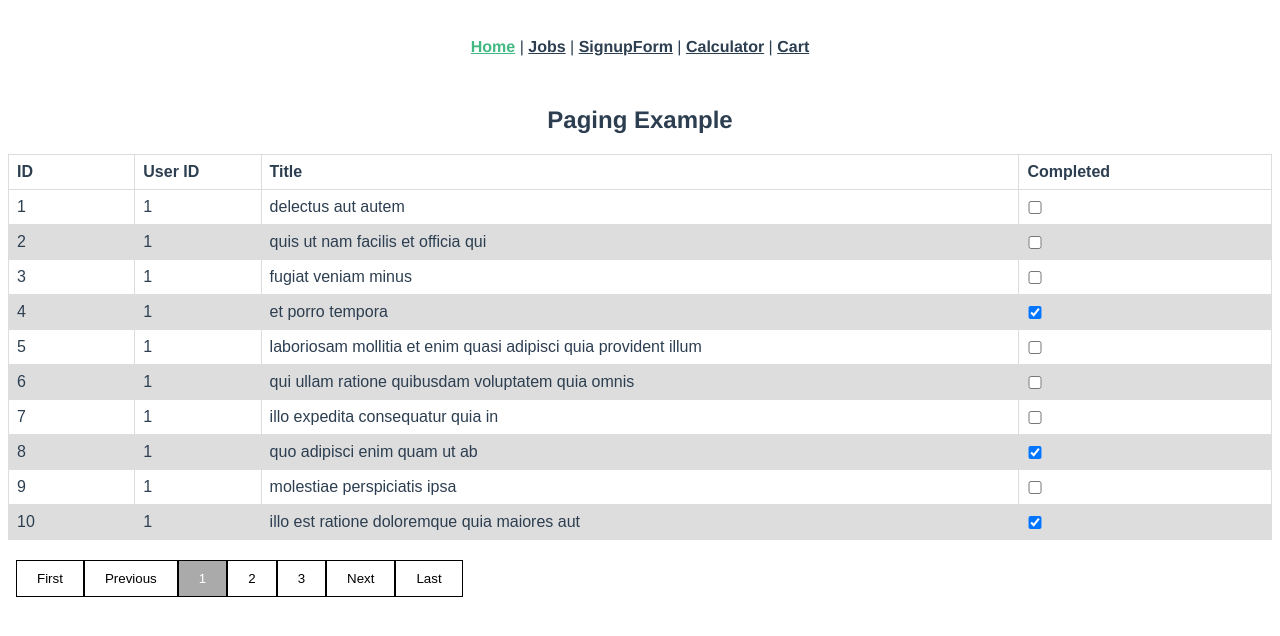
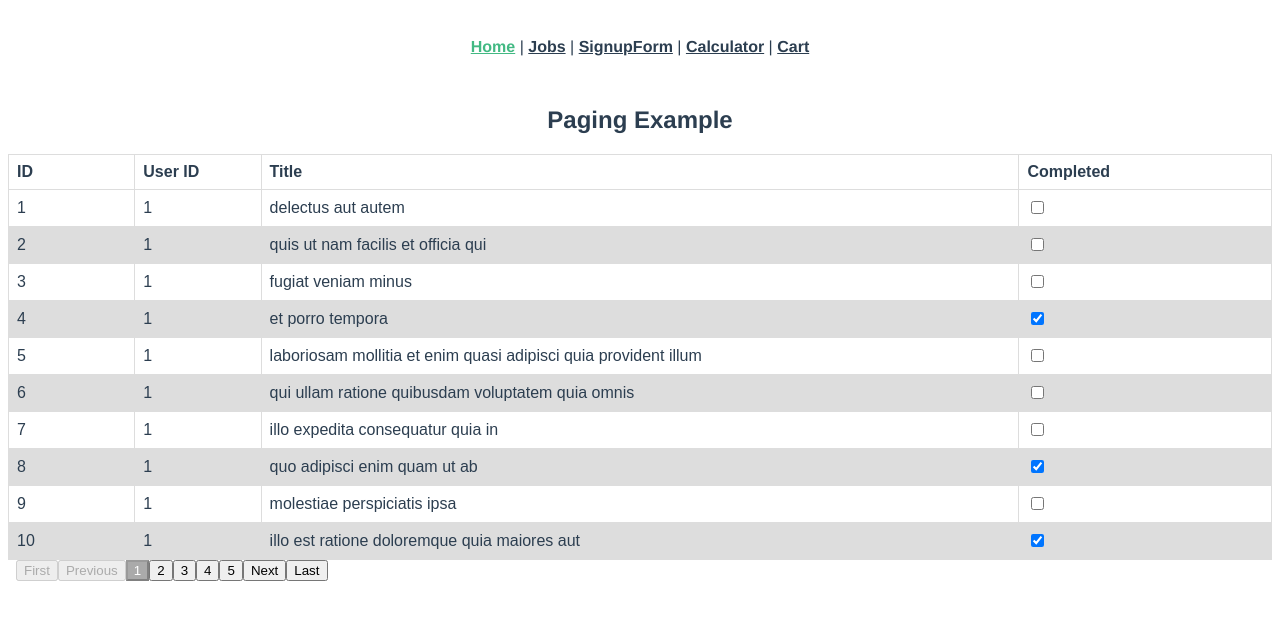
Before and after one commit to cuongnn97/vue_practice, a Vue app in the folder modal-project/: page / in a window 1280 px wide. Shown: the top 636 px of the page. Built offline with nearby package versions, Linux system fonts and the light colour scheme; data requests are answered from the project's data file.

Commit message:
update source code

```diff
--- a/modal-project/src/components/SignupForm.vue
+++ b/modal-project/src/components/SignupForm.vue
@@ -85,7 +85,7 @@ export default {
 }
 </script>
 
-<style>
+<style scoped>
 form {
   max-width: 420px;
   margin: 30px auto;
--- a/modal-project/src/views/paging/Home.vue
+++ b/modal-project/src/views/paging/Home.vue
@@ -1,5 +1,5 @@
 <template>
-  <Table :data="dataOffSet"/>
+  <Table :data="dataOffSet" />
   <Pagination
     :totalPages="paginations.length / perPage"
     :perPage="perPage"
@@ -9,8 +9,8 @@
 </template>
 
 <script>
+import axios from 'axios'
 import Pagination from './Pagination'
-import axios from 'axios'
 import Table from './Table'
 
 export default {
@@ -41,7 +41,7 @@ export default {
       this.getDataOffSet(page)
     },
     getDataOffSet(page) {
-      const dataOffSet = this.paginations.slice(
+      let dataOffSet = this.paginations.slice(
         (page - 1) * 10,
         this.perPage * page
       )
--- a/modal-project/src/views/paging/Pagination.vue
+++ b/modal-project/src/views/paging/Pagination.vue
@@ -76,12 +76,17 @@ export default {
     },
     pages() {
       const range = []
-      for (
-        let i = this.startPage;
-        i <=
-        Math.min(this.startPage + this.maxVisibleButtons - 1, this.totalPages);
-        i += 1
-      ) {
+      // for (
+      //   let i = this.startPage;
+      //   i <= this.startPage + this.maxVisibleButtons - 1;
+      //   i++
+      // ) {
+      //   range.push({
+      //     name: i,
+      //     isDisabled: i === this.currentPage
+      //   })
+      // }
+      for (let i = 1; i <= this.totalPages; i++) {
         range.push({
           name: i,
           isDisabled: i === this.currentPage
@@ -133,12 +138,6 @@ export default {
   background-color: #aaa;
   color: #ffffff;
 }
-button {
-  background-color: white;
-  border: 1px solid black;
-  color: black;
-  border-radius: 0px;
-}
 button:hover {
   cursor: pointer;
   text-decoration-line: underline;
```
